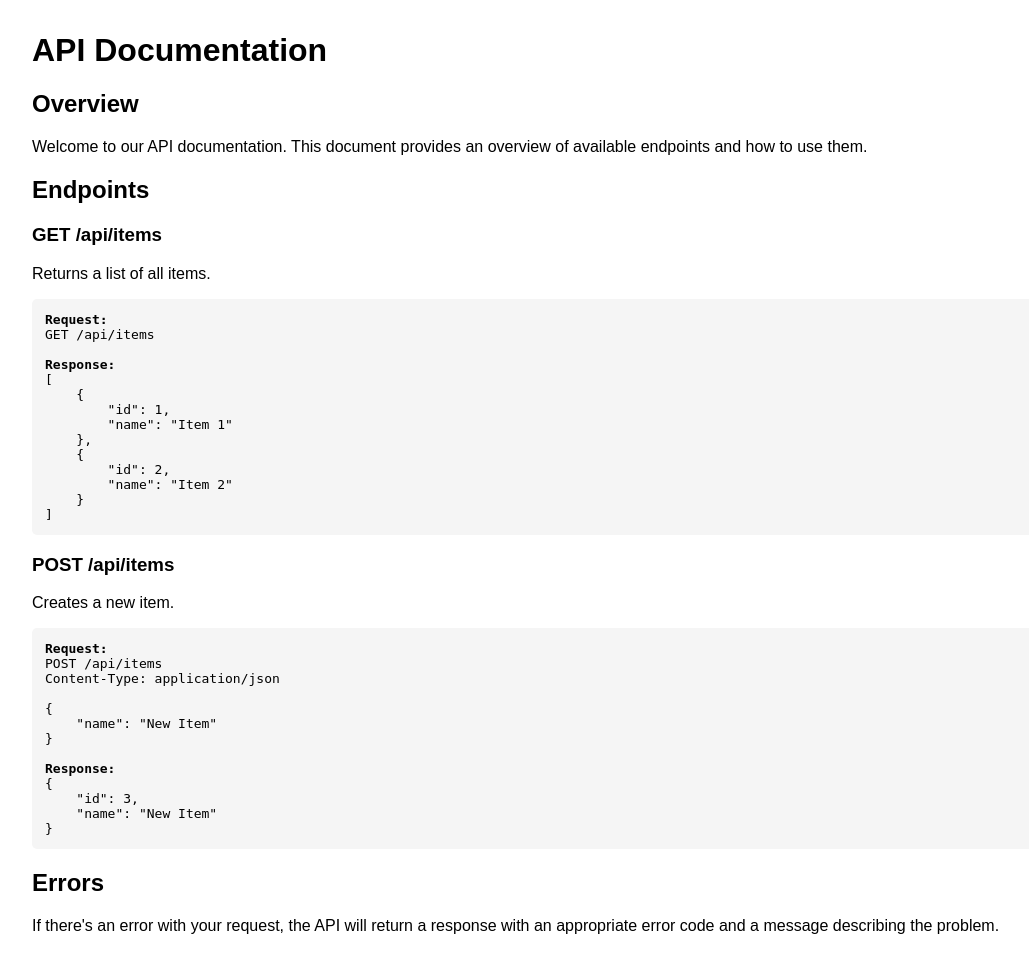
After one commit to oackland/portfolio_apathetic, a Flask app: page /api/git in a window 1280 px wide. The commit adds this page. Shown: the whole page, without its empty margins (0-1029 px from the left). Run offline with Flask 3, Linux system fonts and the light colour scheme.

Commit message:
before swagger

```diff
--- /dev/null
+++ b/app/blueprints/api/__init__.py
@@ -0,0 +1,5 @@
+from flask import Blueprint
+
+api = Blueprint("api", __name__, template_folder="api_templates", url_prefix="/api")
+
+from . import routes
--- /dev/null
+++ b/app/blueprints/api/api_templates/project_github.html
@@ -0,0 +1,72 @@
+<!DOCTYPE html>
+<html lang="en">
+<head>
+    <meta charset="UTF-8">
+    <meta http-equiv="X-UA-Compatible" content="IE=edge">
+    <meta name="viewport" content="width=device-width, initial-scale=1.0">
+    <title>API Documentation</title>
+    <style>
+        body {
+            font-family: Arial, sans-serif;
+            margin: 2em;
+        }
+        pre {
+            background-color: #f5f5f5;
+            padding: 1em;
+            border-radius: 5px;
+        }
+    </style>
+</head>
+<body>
+
+<h1>API Documentation</h1>
+
+<h2>Overview</h2>
+<p>Welcome to our API documentation. This document provides an overview of available endpoints and how to use them.</p>
+
+<h2>Endpoints</h2>
+
+<h3>GET /api/items</h3>
+<p>Returns a list of all items.</p>
+
+<pre>
+<b>Request:</b>
+GET /api/items
+
+<b>Response:</b>
+[
+    {
+        "id": 1,
+        "name": "Item 1"
+    },
+    {
+        "id": 2,
+        "name": "Item 2"
+    }
+]
+</pre>
+
+<h3>POST /api/items</h3>
+<p>Creates a new item.</p>
+
+<pre>
+<b>Request:</b>
+POST /api/items
+Content-Type: application/json
+
+{
+    "name": "New Item"
+}
+
+<b>Response:</b>
+{
+    "id": 3,
+    "name": "New Item"
+}
+</pre>
+
+<h2>Errors</h2>
+<p>If there's an error with your request, the API will return a response with an appropriate error code and a message describing the problem.</p>
+
+</body>
+</html>
--- /dev/null
+++ b/app/blueprints/api/routes.py
@@ -0,0 +1,105 @@
+from flask import Flask, request, jsonify, render_template
+import requests
+from . import api
+
+
+PACKAGES = [
+    "prettier",
+    "react-router-dom",
+    "axios",
+    "classnames",
+    "formik",
+    "bootstrap",
+]
+
+BASE_URL = "https://portfolio.apathetic.app"
+
+
+@api.route("/install-packages", methods=["POST"])
+def install_packages():
+    requested_packages = request.json
+    if not set(requested_packages).issubset(set(PACKAGES)):
+        return jsonify({"error": "Invalid package requested"}), 400
+
+    # Placeholder for the package installation logic.
+    # For now, just a mock response.
+    return jsonify({"message": "Packages installed successfully"})
+
+
+@api.route("/available", methods=["GET"])
+def available_packages():
+    # Common data for curl command
+    data = '["prettier", "axios"]'
+    headers = '-H "Content-Type: application/json"'
+
+    curl_command = (
+        f"curl -X POST {headers} -d \\'{data}\\' {BASE_URL}/api/install-packages"
+    )
+
+    # Raw HTTP request:
+    http = f"""POST /api/install-packages HTTP/1.1
+Host: {BASE_URL}
+Content-Type: application/json
+Content-Length: {len(data)}
+
+{data}
+"""
+
+    # Postman instructions:
+    postman = f"""1. Set request type to POST.
+2. Enter URL: {BASE_URL}/api/install-packages
+3. Go to Headers:
+   - Key: Content-Type | Value: application/json
+4. Go to Body, select 'raw' and 'JSON (application/json)':
+   - Enter: {data}
+5. Hit Send.
+"""
+
+    # Windows PowerShell:
+    powershell = f'curl -Method Post -Headers @{{ "Content-Type" = "application/json" }} -Body \'{data}\' -Uri {BASE_URL}/api/install-packages'
+
+    # OpenAPI (simplified snippet):
+    openapi = f"""{{
+  "paths": {{
+    "/api/install-packages": {{
+      "post": {{
+        "summary": "Install packages",
+        "consumes": ["application/json"],
+        "parameters": [
+          {{
+            "in": "body",
+            "name": "packages",
+            "description": "List of packages to install",
+            "required": true,
+            "schema": {{
+              "type": "array",
+              "items": {{ "type": "string" }}
+            }}
+          }}
+        ],
+        "responses": {{
+          "200": {{
+            "description": "Packages installed successfully"
+          }}
+        }}
+      }}
+    }}
+  }}
+}}
+"""
+
+    response = {
+        "curl": curl_command,
+        "http": http,
+        "postman": postman,
+        "powershell": powershell,
+        "openapi": openapi,
+        "package": PACKAGES,
+    }
+
+    return jsonify(response)
+
+
+@api.route('/git')
+def gitpage():
+    return render_template('project_github.html')
--- a/app/blueprints/task/__init__.py
+++ b/app/blueprints/task/__init__.py
@@ -1,7 +1,5 @@
 from flask import Blueprint
 
-pages = Blueprint(
-	"pages", __name__, template_folder="pages_templates"
-)
+pages = Blueprint("pages", __name__, template_folder="pages_templates")
 
 from . import routes
--- a/app/blueprints/task/pages_templates/add_habit.html
+++ b/app/blueprints/task/pages_templates/add_habit.html
@@ -4,6 +4,8 @@
 
 	<form class="form" method="POST">
 		<textarea class="form__input" id="habit" name="habit" rows="3" placeholder="Add a new daily habit"></textarea>
+        <label for="pts_value">Add Pts. to the assigned task</label>
+        <input class="form__input" id="pts_value" placeholder="Value"></intup>
 		<button class="form__button" type="submit">Add</button>
 	</form>
 
```
Also changed, not shown: app/__init__.py (+32 -6 lines), app/app.py (+10 -10 lines), app/blueprints/api/api_templates/python.html (added, +23 -0 lines), app/blueprints/task/routes.py (+54 -53 lines), app/templates/home.html (+8 -0 lines), app/static/img/github.png (added), app/templates/python_flask.html (renamed from app/templates/project_python_portfolio.html), 2 other files.
